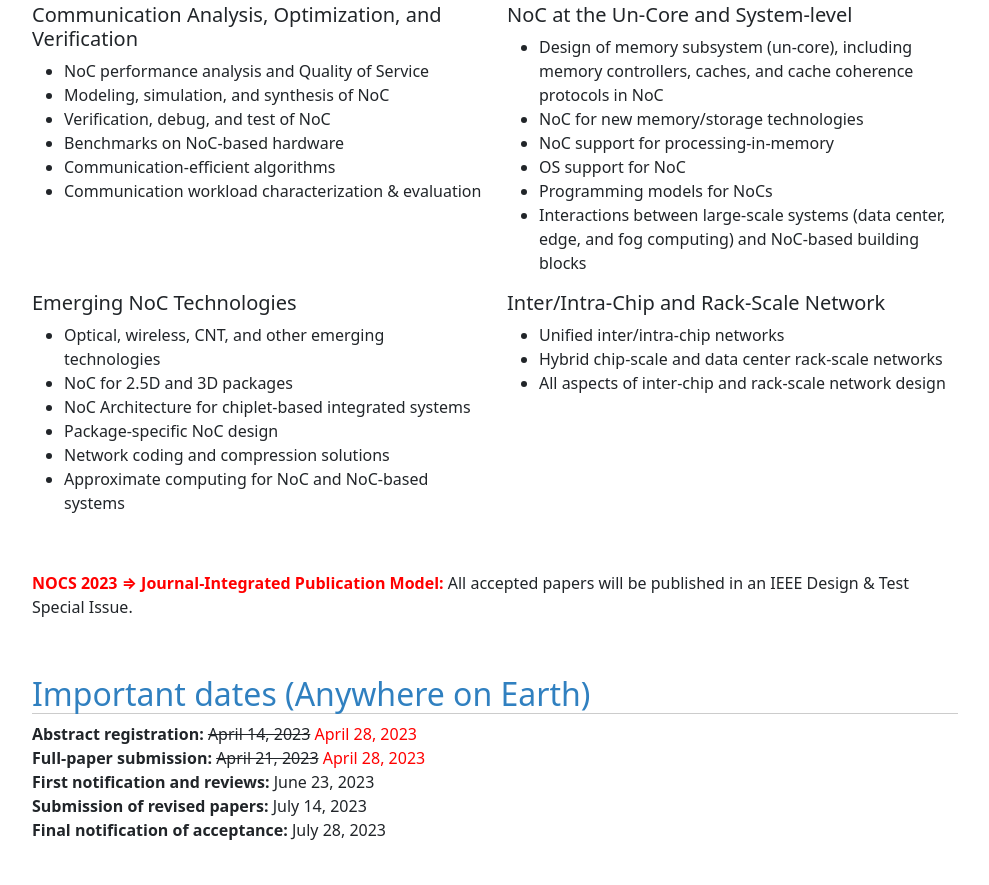
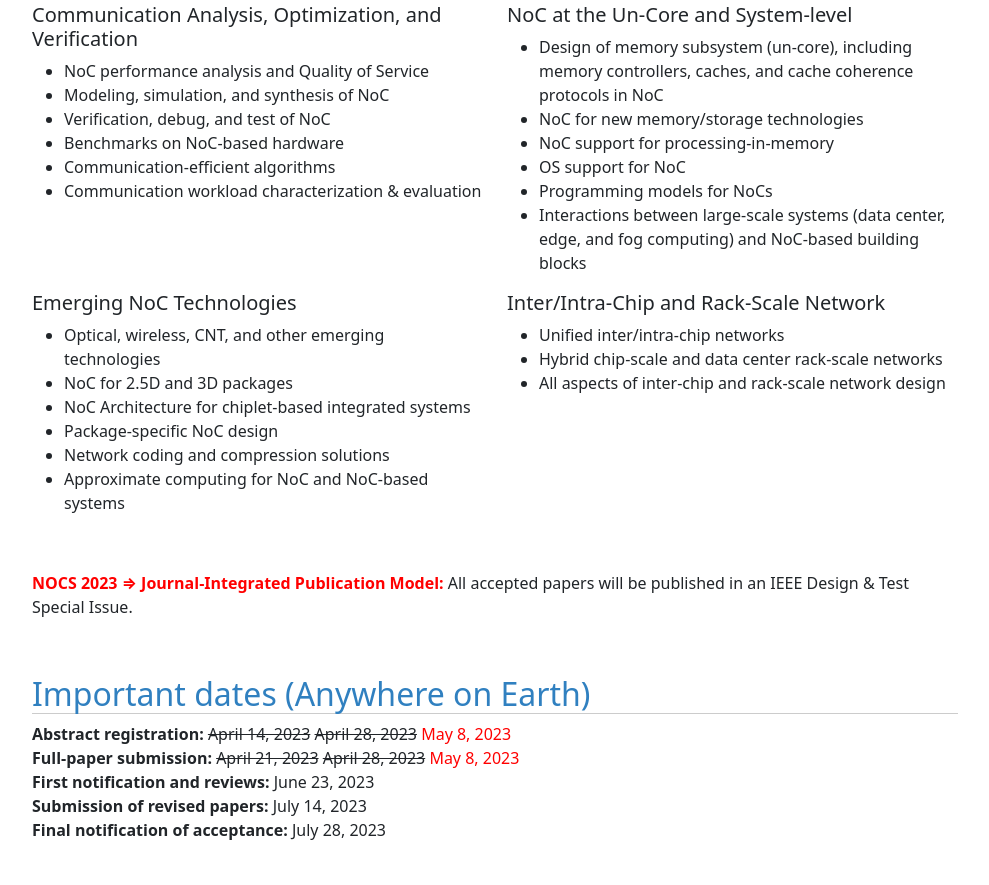
Before and after one commit to NOCS2023/NOCS2023.github.io, a plain HTML site: page cfp.html in a window 1280 px wide. Shown: the part 566-1451 px from the top of the page, without its empty margins (145-1134 px from the left). Drawn offline with Linux system fonts and the light colour scheme.

Commit message:
Extends deadlines

```diff
--- a/cfp.html
+++ b/cfp.html
@@ -178,11 +178,13 @@
                 <p>
                     <strong>Abstract registration:</strong>
                     <strike>April&nbsp;14,&nbsp;2023</strike>
-                    <span class="important-text">April&nbsp;28,&nbsp;2023</span>
+                    <strike>April&nbsp;28,&nbsp;2023</strike>
+                    <span class="important-text">May&nbsp;8,&nbsp;2023</span>
                     <br>
                     <strong>Full-paper submission:</strong>
                     <strike>April&nbsp;21,&nbsp;2023</strike>
-                    <span class="important-text">April&nbsp;28,&nbsp;2023</span>
+                    <strike>April&nbsp;28,&nbsp;2023</strike>
+                    <span class="important-text">May&nbsp;8,&nbsp;2023</span>
                     <br>
                     <strong>First notification and reviews:</strong> June&nbsp;23,&nbsp;2023<br>
                     <strong>Submission of revised papers:</strong> July&nbsp;14,&nbsp;2023<br>
```
Also changed, not shown: index.html (+1 -0 lines), submission.html (+4 -2 lines), cfp/nocs2023-cfp.txt, 2 other files.
